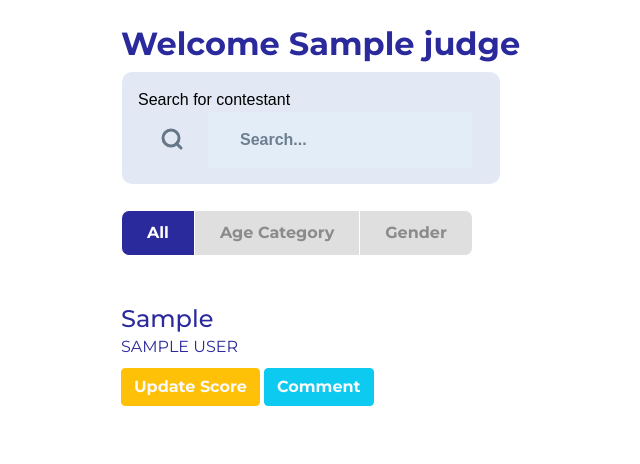
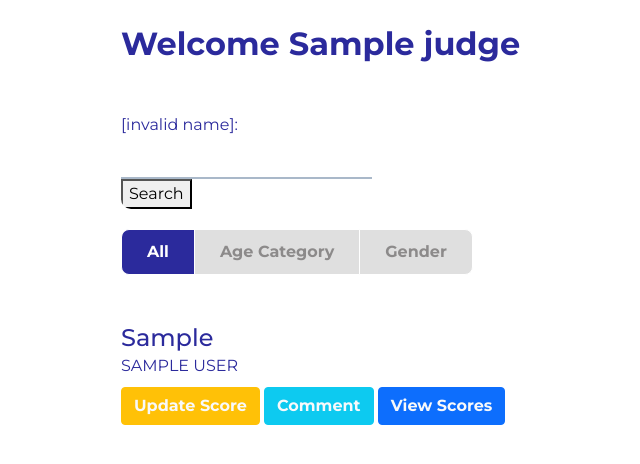
Before and after one commit to enoskyeza/toy_festival_app, a Django app: page /judge/ in a window 1280 px wide. Shown: the part 55-519 px from the top of the page, without its empty margins (219-859 px from the left). Run offline with Django 4.2, Linux system fonts and the light colour scheme; a user stored in the database is signed in; tables that the repository leaves empty hold one stand-in row (values such as "Sample post").

Commit message:
All filter function

```diff
--- /dev/null
+++ b/tf_app/judges/filters.py
@@ -0,0 +1,48 @@
+import django_filters
+from django.db.models import Q
+
+from .models import Judge
+from register.models import Contestant
+from scores.models import Score
+
+# class ContestantFilter(django_filters.FilterSet):
+#     age_category = django_filters.CharFilter(method='filter_by_age_category')
+
+#     class Meta:
+#         model = Contestant
+#         fields = ['first_name','last_name','age', 'age_category']
+
+#     def filter_by_age_category(self, queryset, name, value):
+#         if value in ['young', 'middle', 'old']:  # Check if the value is a valid age category
+#             return queryset.filter(age_category=value)
+#         return queryset
+class ContestantFilter(django_filters.FilterSet):
+    name = django_filters.CharFilter(method='filter_by_name')
+
+    class Meta:
+        model = Contestant
+        fields = ['name']
+
+    def filter_by_name(self, queryset, name, value):
+        return queryset.filter(Q(first_name__icontains=value) | Q(last_name__icontains=value))
+
+# class ContestantFilter(django_filters.FilterSet):
+#     first_name = django_filters.CharFilter(field_name='first_name', lookup_expr='icontains')
+#     last_name = django_filters.CharFilter(field_name='last_name', lookup_expr='icontains')
+
+#     class Meta:
+#         model = Contestant
+#         fields = ['first_name', 'last_name']
+
+
+class ContestantGenderFilter(django_filters.FilterSet):
+
+    class Meta:
+        model = Contestant
+        fields = ['gender']
+
+class ContestantAgeFilter(django_filters.FilterSet):
+
+    class Meta:
+        model = Contestant
+        fields = ['age_category']
--- a/tf_app/judges/static/judges/css/style.css
+++ b/tf_app/judges/static/judges/css/style.css
@@ -50,25 +50,15 @@
 }
 
 .Card-filter {
-  padding: 1px;
+  margin-top: 50px;
+  margin-bottom: 20px;
+  display: flex;
   border-radius: var(--border-radius);
   background: linear-gradient(-67deg, rgba(#c8d8e7, .7), rgba(255,255,255,.8));
   overflow: hidden;
-  box-shadow:
-    -2px -2px 6px rgba(#fff, .6),
-    2px 2px 12px #c8d8e7;
-  width: 380px;
+  max-width: 350px;
 }
 
-.CardInner {
-  padding: 16px 16px;
-  background-color: #e2e9f4;
-  border-radius: var(--border-radius);
-}
-
-.container {
-  display: flex;
-}
 
 .Icon {
   min-width: 46px;
@@ -87,25 +77,15 @@
   }
 }
 
-label {
-  font-family: "Hind", sans-serif;
-  display: block;
-  /* color: #3c4b66; */
-  /* margin-bottom: 12px;
-  background: linear-gradient(45deg, rgba(#6b7b8f, 1), #3c4b66);
-  -webkit-background-clip: text;
-  -webkit-text-fill-color: transparent; */
-  color: black;
-}
-
 .InputContainer {
   width: 100%;
 }
 
 input {
-  background-color: #e3edf7;
-  padding: 16px 32px;
+  background-color: white;
+  padding: 8px 16px;
   border: none;
+  border-bottom: 2px solid ;
   display: block;
   font-family: 'Orbitron', sans-serif;
   font-weight: 600;
@@ -155,7 +135,6 @@
 }
 
 .filter-btn-group {
-  margin-top: 25px;
   height: 50px;
   width: 100%;
   max-width: 500px;
@@ -384,7 +363,29 @@
   font-size: 45px;
 }
 
+/* CONTESTANT LIST PAGE */
 
+.table-card {
+  background: #2B2A9C;
+  color: white;
+}
+
+.table-header {
+  font-weight: bold;
+  background: #22217a;
+}
+
+.table-body {
+  overflow: hidden;
+}
+
+.table-body:hover {
+  overflow: scroll;
+}
+
+.contestant-table {
+  color: white;
+}
 
 
 @media (max-width:425px) {
--- a/tf_app/judges/static/judges/script.js
+++ b/tf_app/judges/static/judges/script.js
@@ -1,3 +1,7 @@
+const contestant = {
+
+}
+
 const inputEl = document.getElementById('search-input')
 const allBtn = document.getElementById('all-btn')
 const contestantSection = document.getElementById('contestant-section-id')
--- a/tf_app/judges/templates/judges/judge_page.html
+++ b/tf_app/judges/templates/judges/judge_page.html
@@ -7,10 +7,11 @@
 {% block content %}
     <h2 class="fw-bold">Welcome {{ judge.name }}</h2>
     <div class="Card-filter">
-        <div class="CardInner">
-            <label>Search for contestant</label>
-            <div class="container">
-                <div class="Icon">
+            <form method='get'>
+                {{ namefilter.form }}
+                <button type='submit'>Search</button>
+            </form>
+            {% comment %} <div class="Icon">
                 <svg xmlns="http://www.w3.org/2000/svg" width="24" height="24" viewBox="0 0 24 24" fill="none"
                     stroke="#657789" stroke-width="3" stroke-linecap="round" stroke-linejoin="round"
                     class="feather feather-search">
@@ -18,11 +19,9 @@
                     <line x1="21" y1="21" x2="16.65" y2="16.65" />
                 </svg>
             </div>
-                <div class="InputContainer" id="search-input">
-                    <input placeholder="Search..." />
-                </div>
-            </div>
-        </div>
+            <div class="InputContainer" >
+                <input class="inputEl" id="search-input" type='search' name="query" placeholder="Search..." />
+            </div> {% endcomment %}
     </div>
     <div class="filter-btn-group">
         <button class="fw-bold active" id='all-btn'>All</button>
@@ -36,15 +35,25 @@
             <p>{{ contestant.first_name }} {{ contestant.last_name }} </p>
             <div class="score-btns">
                 {% if score_by_contestant|get_value:contestant.id %}
-                    <a href="{% url 'score:update-scores' contestant_id=contestant.id %}"class="btn btn-warning text-light fw-bold">Update Score</a>
+                    <a href="{% url 'score:update-scores' contestant_id=contestant.id %}"class="btn btn-warning text-light fw-bold">
+                        Update Score
+                    </a>
                 {% else %}
                     <a href="{% url 'score:submit-scores' contestant_id=contestant.id %}" class="btn btn-success text-light fw-bold">Add Score</a>
                 {% endif %}
-                <a class="btn btn-info text-light fw-bold">Comment</a>
+                <a href="{% url 'score:comment' contestant_id=contestant.id %}" class="btn btn-info text-light fw-bold">Comment</a>
+                <a href="#" class="btn btn-primary text-light fw-bold position-relative">
+                    View Scores
+                    {% comment %} <span class="position-absolute top-0 start-90 translate-middle badge rounded-pill bg-danger">
+                        06/18
+                        <span class="visually-hidden">unread messages</span>
+                    </span> {% endcomment %}
+                </a>
             </div>
         </div>
         {% endfor %}
     </div>
+
 {% endblock %}
 
 {% block scripts %}
--- a/tf_app/judges/views.py
+++ b/tf_app/judges/views.py
@@ -3,6 +3,7 @@
 from django.shortcuts import render, redirect
 from .forms import JudgeLoginForm
 from .models import Judge
+from .filters import ContestantFilter, ContestantAgeFilter, ContestantGenderFilter
 
 from register.models import Contestant
 from scores.models import Score
@@ -13,7 +14,15 @@
 @judge_required
 def judge_page(request):
     contestants = Contestant.objects.all()
+
     judge = Judge.objects.get(user=request.user)
+
+    nameFilter = ContestantFilter(request.GET, queryset=contestants)
+    genderFilter = ContestantGenderFilter(request.GET, queryset=contestants)
+    categoryFilter = ContestantAgeFilter(request.GET, queryset=contestants)
+
+    contestants = nameFilter.qs
+
 
     # Check if contestant has scores
     score_by_contestant = {}
@@ -24,7 +33,10 @@
 
     return render(request, 'judges/judge_page.html', {'judge':judge,
                                                       'contestants':contestants,
-                                                      'score_by_contestant':score_by_contestant,} )
+                                                      'score_by_contestant':score_by_contestant,
+                                                      'namefilter':nameFilter,
+                                                      'genderfilter':genderFilter,
+                                                      'categoryfilter':categoryFilter,} )
 
 
 
--- a/tf_app/register/models.py
+++ b/tf_app/register/models.py
@@ -22,6 +22,36 @@
         return f'{self.pay_type} - {self.pay_status}'
 
 
+# class Contestant(models.Model):
+
+#     class ContestantGender(models.TextChoices):
+#         MALE = 'M', _('Male')
+#         FEMALE = 'F', _('Female')
+
+#     identifier = models.CharField(max_length=15, unique=True, blank=True, null=True)
+#     first_name = models.CharField(max_length=100)
+#     last_name = models.CharField(max_length=100)
+#     email = models.EmailField(max_length=254, blank='True')
+#     age = models.IntegerField()
+#     gender = models.CharField(max_length=1, choices=ContestantGender.choices)
+#     school = models.CharField(max_length=100)
+#     payment_status = models.ForeignKey(Payment, on_delete=models.SET_NULL, blank=True, null=True)
+#     parent = models.ForeignKey('Parent', on_delete=models.SET_NULL, blank=True, null=True)
+
+#     def __str__(self):
+#         return f'{self.first_name} {self.last_name}'
+
+#     @property
+#     def age_category(self):
+#         if 3 <= self.age <= 7:
+#             return 'young'
+#         elif 8 <= self.age <= 12:
+#             return 'middle'
+#         elif 13 <= self.age <= 17:
+#             return 'old'
+#         else:
+#             return 'Unknown'
+
 class Contestant(models.Model):
 
     class ContestantGender(models.TextChoices):
@@ -31,16 +61,35 @@
     identifier = models.CharField(max_length=15, unique=True, blank=True, null=True)
     first_name = models.CharField(max_length=100)
     last_name = models.CharField(max_length=100)
-    email = models.EmailField(max_length=254, blank='True')
+    email = models.EmailField(max_length=254, blank=True)
     age = models.IntegerField()
     gender = models.CharField(max_length=1, choices=ContestantGender.choices)
     school = models.CharField(max_length=100)
-    payment_status = models.ForeignKey(Payment, on_delete=models.SET_NULL, blank=True, null=True)
+    payment_status = models.ForeignKey('Payment', on_delete=models.SET_NULL, blank=True, null=True)
     parent = models.ForeignKey('Parent', on_delete=models.SET_NULL, blank=True, null=True)
+
+    AGE_CATEGORY_CHOICES = [
+        ('young', _('Young')),
+        ('middle', _('Middle')),
+        ('old', _('Old')),
+        ('Unknown', _('Unknown')),
+    ]
+
+    age_category = models.CharField(max_length=10, choices=AGE_CATEGORY_CHOICES, default='Unknown', editable=True, blank=True, null=True)
 
     def __str__(self):
         return f'{self.first_name} {self.last_name}'
 
+    def save(self, *args, **kwargs):
+        if 3 <= self.age <= 7:
+            self.age_category = 'young'
+        elif 8 <= self.age <= 12:
+            self.age_category = 'middle'
+        elif 13 <= self.age <= 17:
+            self.age_category = 'old'
+        else:
+            self.age_category = 'Unknown'
+        super().save(*args, **kwargs)
 
 @receiver(post_save, sender=Contestant)
 def generate_contestant_identifier(sender, instance, created, **kwargs):
--- a/tf_app/register/static/reg/css/style.css
+++ b/tf_app/register/static/reg/css/style.css
@@ -543,3 +543,5 @@
   /* font-style: italic; */
   text-transform: uppercase;
 }
+
+/* PARTICIPANT LIST VIEW */
--- a/tf_app/scores/urls.py
+++ b/tf_app/scores/urls.py
@@ -7,6 +7,7 @@
 urlpatterns = [
     path('<int:contestant_id>', views.submit_score, name='submit-scores'),
     path('update/<int:contestant_id>', views.update_score, name='update-scores'),
+    path('comment/<int:contestant_id>', views.judge_comment, name='comment'),
     path('details/<int:contestant_id>', views.contestant_scores, name='judge-scores'),
     # path('success', views.contestant_scores, name='success'),
 ]
--- a/tf_app/scores/views.py
+++ b/tf_app/scores/views.py
@@ -105,6 +105,10 @@
         'filter_by_category': filter_by_category,
     })
 
+def judge_comment(request, contestant_id):
+    contestant = get_object_or_404(Contestant, pk=contestant_id)
+
+    return render(request, 'scores/judge_comment.html', {'contestant': contestant} )
 
 @login_required
 def contestant_scores(request, contestant_id):
--- a/tf_app/tf_app/settings.py
+++ b/tf_app/tf_app/settings.py
@@ -43,6 +43,8 @@
     'admin_dashboard.apps.AdminDashboardConfig',
     'scores.apps.ScoresConfig',
     'judges.apps.JudgesConfig',
+
+    'django_filters',
 ]
 
 MIDDLEWARE = [
```
Also changed, not shown: tf_app/register/templates/reg/contestant_list.html (+17 -5 lines), tf_app/register/templates/reg/reg_base.html (added, +7 -0 lines), tf_app/scores/templates/scores/judge_comment.html (added, +17 -0 lines), tf_app/register/migrations/0006_contestant_age_category_alter_contestant_email.py (added), tf_app/scores/migrations/0004_alter_score_score.py (added). Lines whose indentation alone changed are shown as unchanged.
